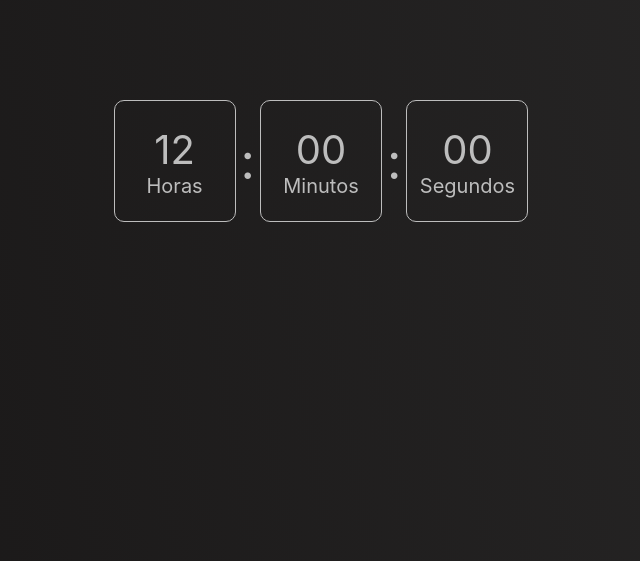
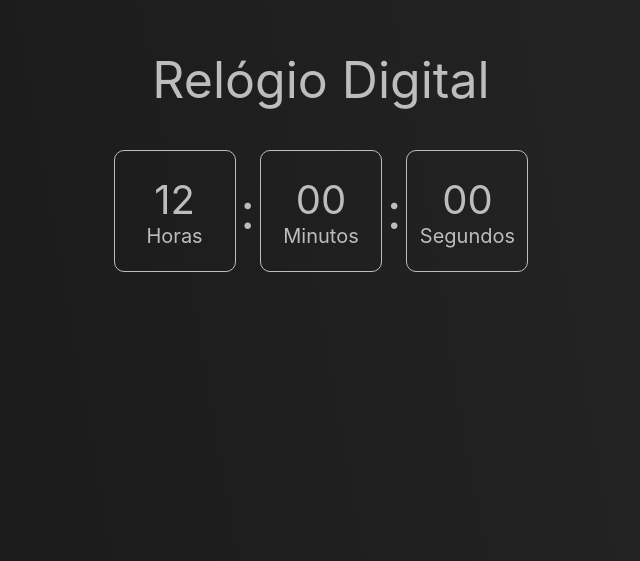
Before and after one commit to testersw/digital-watch, a plain HTML site: page index.html in a window 1280 px wide. Shown: the part 239-800 px from the top of the page, without its empty margins (319-959 px from the left). Drawn offline with Linux system fonts and the light colour scheme.

Commit message:
change-1

```diff
--- a/CSS/style.css
+++ b/CSS/style.css
@@ -1,6 +1,22 @@
 * {
   padding: 0px;
   margin: 0px;
+}
+
+.container {
+  display: flex;
+  flex-direction: column;
+  align-items: center;
+  justify-content: center;
+  height: 100vh;
+}
+
+.titulo {
+  height: 100px;
+  justify-content: center;
+  align-items: center;
+  color: #bdbdbd;
+  font-size: 50px;
 }
 
 body {
--- a/index.html
+++ b/index.html
@@ -7,6 +7,8 @@
   <link rel="stylesheet" href="./CSS/style.css">
 </head>
 <body>
+  <div class="container">
+    <div class="titulo">Relógio Digital</div>
   <div class="clock">
     <div class="hours">
       <div id="hours">12</div>
```
